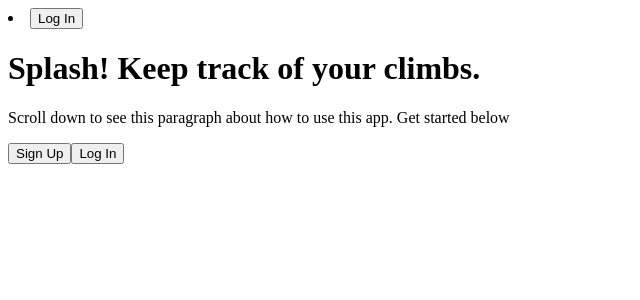
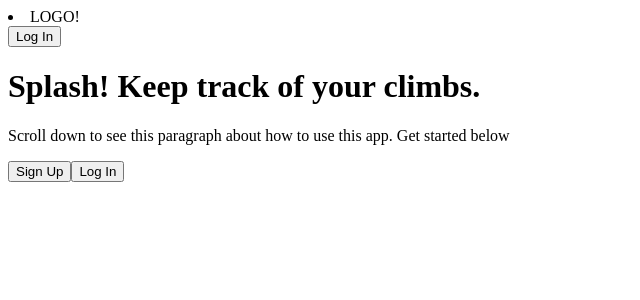
Before and after one commit to lkrych/climbing_stats, a React (Vite) app in the folder frontend/: page / in a window 1280 px wide. Shown: the top 300 px of the page, without its empty margins (0-640 px from the left). Built offline with nearby package versions, Linux system fonts and the light colour scheme.

Commit message:
Add Navlink to nav bar button

```diff
--- a/frontend/src/components/Nav.js
+++ b/frontend/src/components/Nav.js
@@ -1,4 +1,5 @@
 import React, { useState } from "react";
+import { NavLink } from "react-router-dom";
 
 export default ({ loggedIn }) => {
 
@@ -7,6 +8,7 @@ export default ({ loggedIn }) => {
     if (loggedIn) {
         return (
             <div>
+                <li>LOGO!</li>
                 <li>Add Workout</li>
                 <li>Logout</li>
             </div>
@@ -14,7 +16,8 @@ export default ({ loggedIn }) => {
     } else {
         return (
             <div>
-                <li><button onClick={() => setShowSignup(!showSignup)}>{showSignup ? "Sign Up" : "Log In"}</button></li>
+                <li>LOGO!</li>
+                <NavLink to={showSignup ? "/signup" : "/login"}><button onClick={() => setShowSignup(!showSignup)}>{showSignup ? "Sign Up" : "Log In"}</button></NavLink>
             </div>
         )
     }
```
